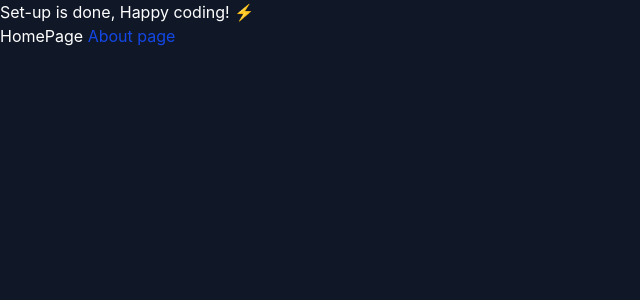
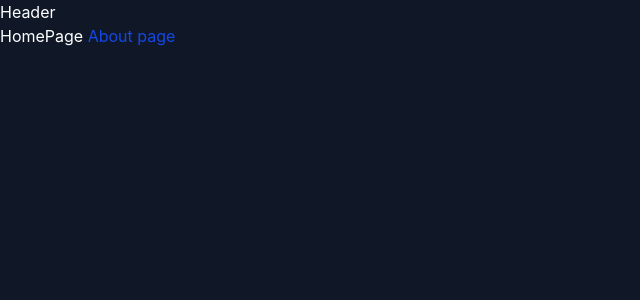
Before and after one commit to silvante/cracker_studio, a React (Vite) app: page / in a window 1280 px wide. Shown: the top 300 px of the page, without its empty margins (0-640 px from the left). Built offline with nearby package versions, Linux system fonts and the light colour scheme.

Commit message:
MainLayout

```diff
--- a/src/app/layouts/MainLayout.tsx
+++ b/src/app/layouts/MainLayout/MainLayout.tsx
@@ -1,9 +1,10 @@
 import { Outlet } from "react-router-dom";
+import Header from "./ui/Header";
 
 const MainLayout = () => {
   return (
     <div>
-      Set-up is done, Happy coding! ⚡️
+      <Header />
       <Outlet />
     </div>
   );
--- /dev/null
+++ b/src/app/layouts/MainLayout/ui/Header.tsx
@@ -0,0 +1,7 @@
+const Header = () => {
+  return (
+    <header>Header</header>
+  )
+}
+
+export default Header
--- a/src/app/providers/router.tsx
+++ b/src/app/providers/router.tsx
@@ -1,5 +1,5 @@
 import { createBrowserRouter } from "react-router-dom";
-import MainLayout from "../layouts/MainLayout";
+import MainLayout from "../layouts/MainLayout/MainLayout";
 import HomePage from "../../pages/HomePage";
 import AboutPage from "../../pages/AboutPage";
 
--- /dev/null
+++ b/src/shared/Heading.tsx
@@ -0,0 +1,7 @@
+import type { ReactNode } from "react";
+
+const Heading = ({ children }: { children: ReactNode }) => {
+  return <h1 className="text-xl">{children}</h1>;
+};
+
+export default Heading;
```
